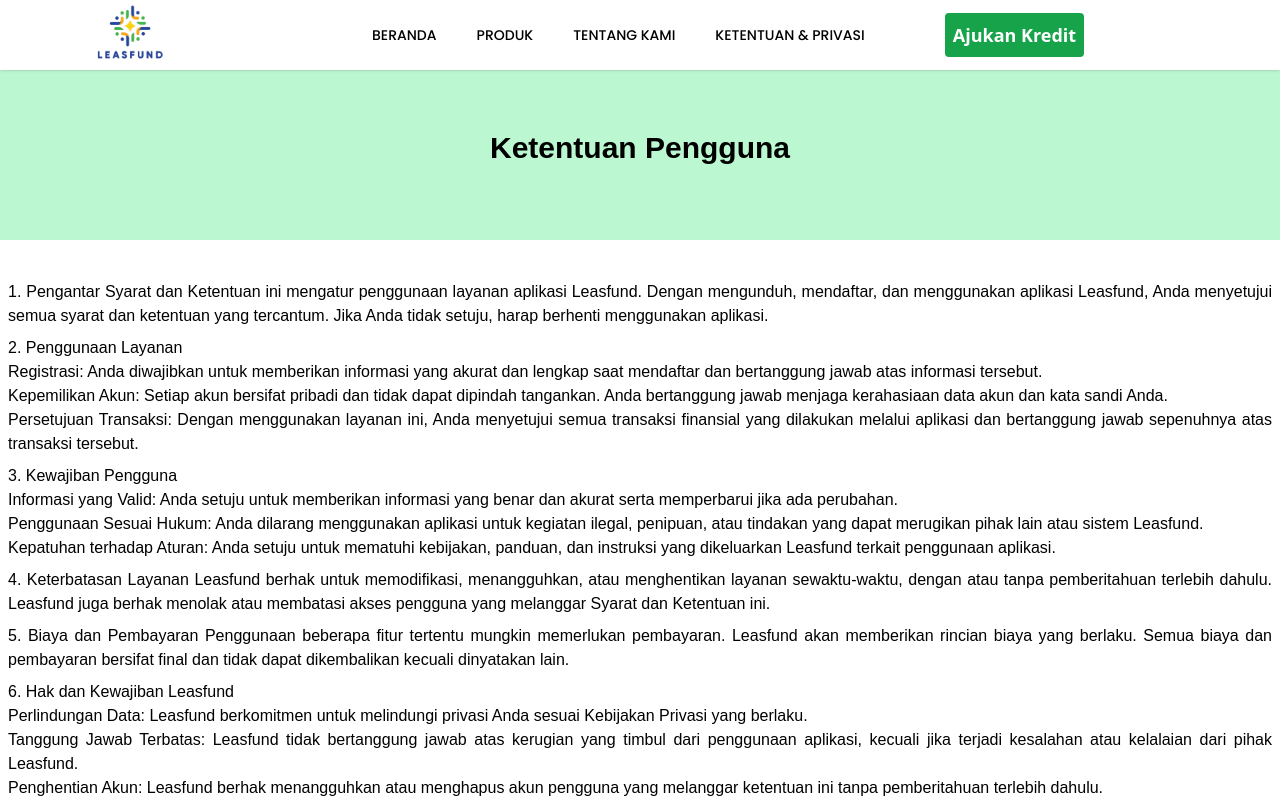
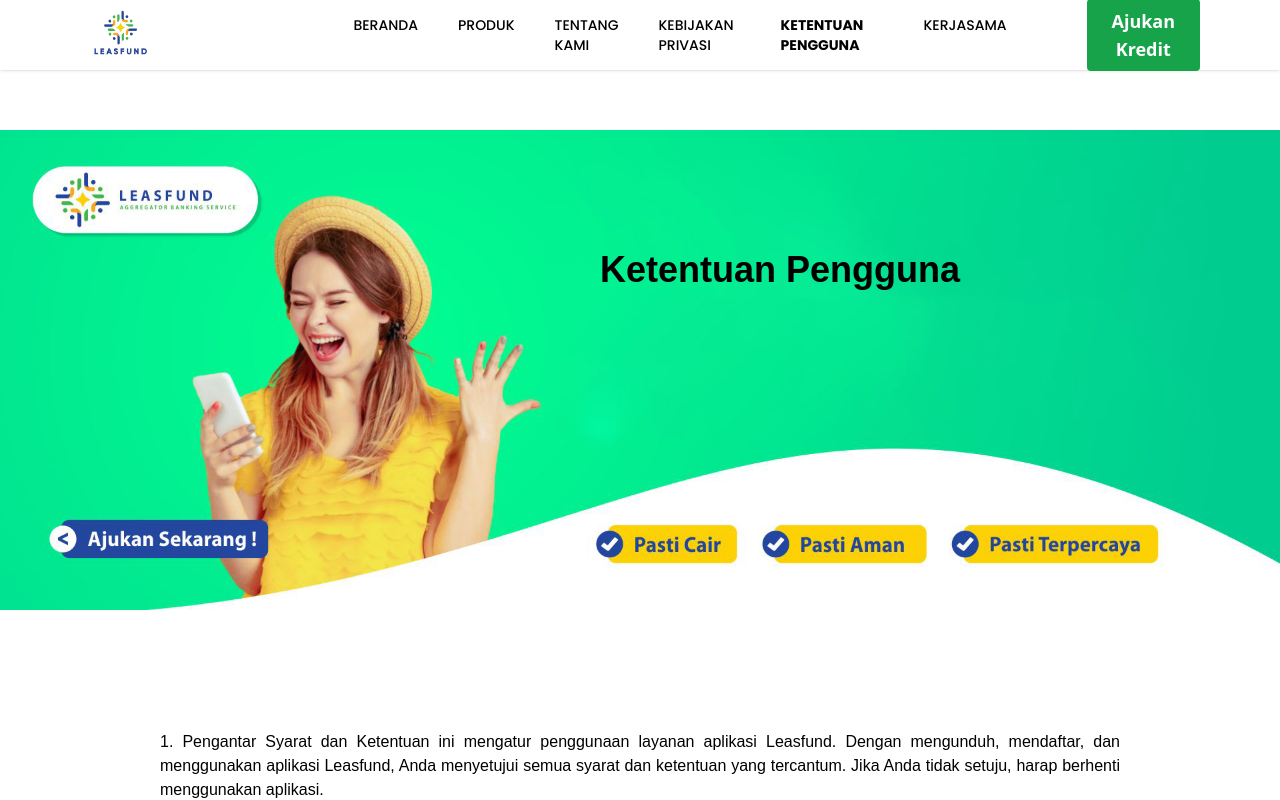
Before and after one commit to alvine998/leasfund_web, a Next.js app: page /term in a window 1280 px wide. Shown: the top 800 px of the page. Built offline with nearby package versions, Linux system fonts and the light colour scheme.

Commit message:
navbar , privacy, term

```diff
--- a/src/components/Navbar.tsx
+++ b/src/components/Navbar.tsx
@@ -33,8 +33,16 @@
       href: "/aboutus",
     },
     {
-      name: "Ketentuan & Privasi",
+      name: "Kebijakan Privasi",
       href: "/privacy",
+    },
+    {
+      name: "Ketentuan Pengguna",
+      href: "/term",
+    },
+    {
+      name: "Kerjasama",
+      href: "/teamwork",
     },
   ];
   const pathname = usePathname();
--- a/src/pages/privacy/index.tsx
+++ b/src/pages/privacy/index.tsx
@@ -9,12 +9,20 @@
   return (
     <div>
       <Navbar />
-      <div className="bg-green-200 h-[30vh] w-full flex justify-center items-center">
-        <h1 className={`${poppinsBold} text-black font-bold text-4xl mt-14`}>
+      <div className="bg-green-200 lg:h-[30vh] md:[30vh] h-[18vh] w-full flex justify-center items-center relative lg:mt-[250px] md:mt-[120px] mt-[70px]">
+        <img
+          about="bannernav"
+          src="/images/bannernav.png"
+          className="w-full h-auto absolute z-0"
+        />
+        <h1
+          className={`${poppinsBold} text-black font-bold lg:text-4xl md:text-4xl text-xl absolute z-10 lg:top-0 top-10 lg:right-80 md:right-40 right-4`}
+        >
           Kebijakan Privasi
         </h1>
       </div>
-      <div className="bg-white w-full p-2 py-10">
+      <div className="lg:mt-[25vh] md:mt-[5vh] mt-0">
+        <div className="bg-white w-full lg:px-40 px-4 p-2 py-10">
           <p className="text-black text-justify">
             1. Pengantar Leasfund berkomitmen untuk melindungi privasi Anda dan
             menjaga kerahasiaan informasi pribadi yang Anda berikan kepada kami.
@@ -23,9 +31,9 @@
             aplikasi Leasfund.
           </p>
           <p className="text-black text-justify mt-2">
-          2. Informasi yang Kami Kumpulkan Kami mengumpulkan informasi yang Anda
-          berikan saat mendaftar, menggunakan layanan, dan berinteraksi dengan
-          aplikasi Leasfund, seperti:
+            2. Informasi yang Kami Kumpulkan Kami mengumpulkan informasi yang
+            Anda berikan saat mendaftar, menggunakan layanan, dan berinteraksi
+            dengan aplikasi Leasfund, seperti:
             <br />
             Informasi pribadi: nama, alamat email, nomor telepon, tanggal lahir,
             dan data identifikasi lainnya.
@@ -35,7 +43,8 @@
             dan log penggunaan aplikasi.
           </p>
           <p className="text-black text-justify mt-2">
-          3. Penggunaan Informasi Informasi yang kami kumpulkan digunakan untuk:
+            3. Penggunaan Informasi Informasi yang kami kumpulkan digunakan
+            untuk:
             <br />
             Memproses dan mengelola layanan keuangan Anda.
             <br /> Memverifikasi identitas Anda dan mencegah penipuan.
@@ -46,11 +55,11 @@
             perubahan pada kebijakan kami.
           </p>
           <p className="text-black text-justify mt-2">
-          4. Berbagi Informasi Kami hanya akan membagikan informasi Anda dengan
-          pihak ketiga dalam keadaan berikut:
+            4. Berbagi Informasi Kami hanya akan membagikan informasi Anda
+            dengan pihak ketiga dalam keadaan berikut:
             <br />
-          Untuk memproses transaksi yang melibatkan bank, lembaga keuangan, atau
-          mitra layanan pembayaran.
+            Untuk memproses transaksi yang melibatkan bank, lembaga keuangan,
+            atau mitra layanan pembayaran.
             <br />
             Untuk mematuhi kewajiban hukum atau peraturan.
             <br />
@@ -67,11 +76,11 @@
           <p className="text-black text-justify mt-2">
             6. Hak Pengguna Anda berhak untuk:
             <br />
-          Mengakses, memperbarui, atau menghapus informasi pribadi Anda yang ada
-          di aplikasi Leasfund.
+            Mengakses, memperbarui, atau menghapus informasi pribadi Anda yang
+            ada di aplikasi Leasfund.
             <br />
-          Menarik persetujuan penggunaan informasi Anda, meskipun hal ini dapat
-          memengaruhi layanan yang Anda terima.
+            Menarik persetujuan penggunaan informasi Anda, meskipun hal ini
+            dapat memengaruhi layanan yang Anda terima.
           </p>
           <p className="text-black text-justify mt-2">
             7. Perubahan pada Kebijakan Privasi Kami dapat memperbarui Kebijakan
@@ -84,6 +93,8 @@
             layanan pelanggan di dalam aplikasi Leasfund.
           </p>
         </div>
+      </div>
+
       <BottomNav />
     </div>
   );
--- a/src/pages/term/index.tsx
+++ b/src/pages/term/index.tsx
@@ -9,12 +9,20 @@
   return (
     <div>
       <Navbar />
-      <div className="bg-green-200 h-[30vh] w-full flex justify-center items-center">
-        <h1 className={`${poppinsBold} text-black font-bold text-3xl mt-14`}>
+      <div className="bg-green-200 lg:h-[30vh] md:[30vh] h-[18vh] w-full flex justify-center items-center relative lg:mt-[250px] md:mt-[120px] mt-[70px]">
+        <img
+          about="bannernav"
+          src="/images/bannernav.png"
+          className="w-full h-auto absolute z-0"
+        />
+        <h1
+          className={`${poppinsBold} text-black font-bold lg:text-4xl md:text-4xl text-lg absolute z-10 lg:top-0 top-10 lg:right-80 md:right-40 right-4`}
+        >
           Ketentuan Pengguna
         </h1>
       </div>
-      <div className="bg-white w-full p-2 py-10">
+      <div className="lg:mt-[25vh] md:mt-[5vh] mt-0">
+        <div className="bg-white w-full lg:px-40 px-4 p-2 py-10">
           <p className="text-black text-justify">
             1. Pengantar Syarat dan Ketentuan ini mengatur penggunaan layanan
             aplikasi Leasfund. Dengan mengunduh, mendaftar, dan menggunakan
@@ -25,16 +33,17 @@
           <p className="text-black text-justify mt-2">
             2. Penggunaan Layanan
             <br />
-          Registrasi: Anda diwajibkan untuk memberikan informasi yang akurat dan
-          lengkap saat mendaftar dan bertanggung jawab atas informasi tersebut.
+            Registrasi: Anda diwajibkan untuk memberikan informasi yang akurat
+            dan lengkap saat mendaftar dan bertanggung jawab atas informasi
+            tersebut.
             <br />
             Kepemilikan Akun: Setiap akun bersifat pribadi dan tidak dapat
             dipindah tangankan. Anda bertanggung jawab menjaga kerahasiaan data
             akun dan kata sandi Anda.
             <br />
-          Persetujuan Transaksi: Dengan menggunakan layanan ini, Anda menyetujui
-          semua transaksi finansial yang dilakukan melalui aplikasi dan
-          bertanggung jawab sepenuhnya atas transaksi tersebut.
+            Persetujuan Transaksi: Dengan menggunakan layanan ini, Anda
+            menyetujui semua transaksi finansial yang dilakukan melalui aplikasi
+            dan bertanggung jawab sepenuhnya atas transaksi tersebut.
           </p>
           <p className="text-black text-justify mt-2">
             3. Kewajiban Pengguna
@@ -53,8 +62,9 @@
           <p className="text-black text-justify mt-2">
             4. Keterbatasan Layanan Leasfund berhak untuk memodifikasi,
             menangguhkan, atau menghentikan layanan sewaktu-waktu, dengan atau
-          tanpa pemberitahuan terlebih dahulu. Leasfund juga berhak menolak atau
-          membatasi akses pengguna yang melanggar Syarat dan Ketentuan ini.
+            tanpa pemberitahuan terlebih dahulu. Leasfund juga berhak menolak
+            atau membatasi akses pengguna yang melanggar Syarat dan Ketentuan
+            ini.
           </p>
           <p className="text-black text-justify mt-2">
             5. Biaya dan Pembayaran Penggunaan beberapa fitur tertentu mungkin
@@ -65,8 +75,8 @@
           <p className="text-black text-justify mt-2">
             6. Hak dan Kewajiban Leasfund
             <br />
-          Perlindungan Data: Leasfund berkomitmen untuk melindungi privasi Anda
-          sesuai Kebijakan Privasi yang berlaku.
+            Perlindungan Data: Leasfund berkomitmen untuk melindungi privasi
+            Anda sesuai Kebijakan Privasi yang berlaku.
             <br />
             Tanggung Jawab Terbatas: Leasfund tidak bertanggung jawab atas
             kerugian yang timbul dari penggunaan aplikasi, kecuali jika terjadi
@@ -92,15 +102,18 @@
           </p>
           <p className="text-black text-justify mt-2">
             9. Hukum yang Berlaku Syarat dan Ketentuan ini diatur berdasarkan
-          hukum yang berlaku di Indonesia. Setiap perselisihan yang timbul akan
-          diselesaikan melalui mediasi terlebih dahulu. Jika tidak berhasil,
-          perselisihan akan diselesaikan melalui pengadilan.
+            hukum yang berlaku di Indonesia. Setiap perselisihan yang timbul
+            akan diselesaikan melalui mediasi terlebih dahulu. Jika tidak
+            berhasil, perselisihan akan diselesaikan melalui pengadilan.
           </p>
           <p className="text-black text-justify mt-2">
-          10. Kontak Untuk pertanyaan atau keluhan terkait Syarat dan Ketentuan
-          ini, silakan hubungi layanan pelanggan melalui aplikasi Leasfund.
+            10. Kontak Untuk pertanyaan atau keluhan terkait Syarat dan
+            Ketentuan ini, silakan hubungi layanan pelanggan melalui aplikasi
+            Leasfund.
           </p>
         </div>
+      </div>
+
       <BottomNav />
     </div>
   );
```
Lines whose indentation alone changed are shown as unchanged.
